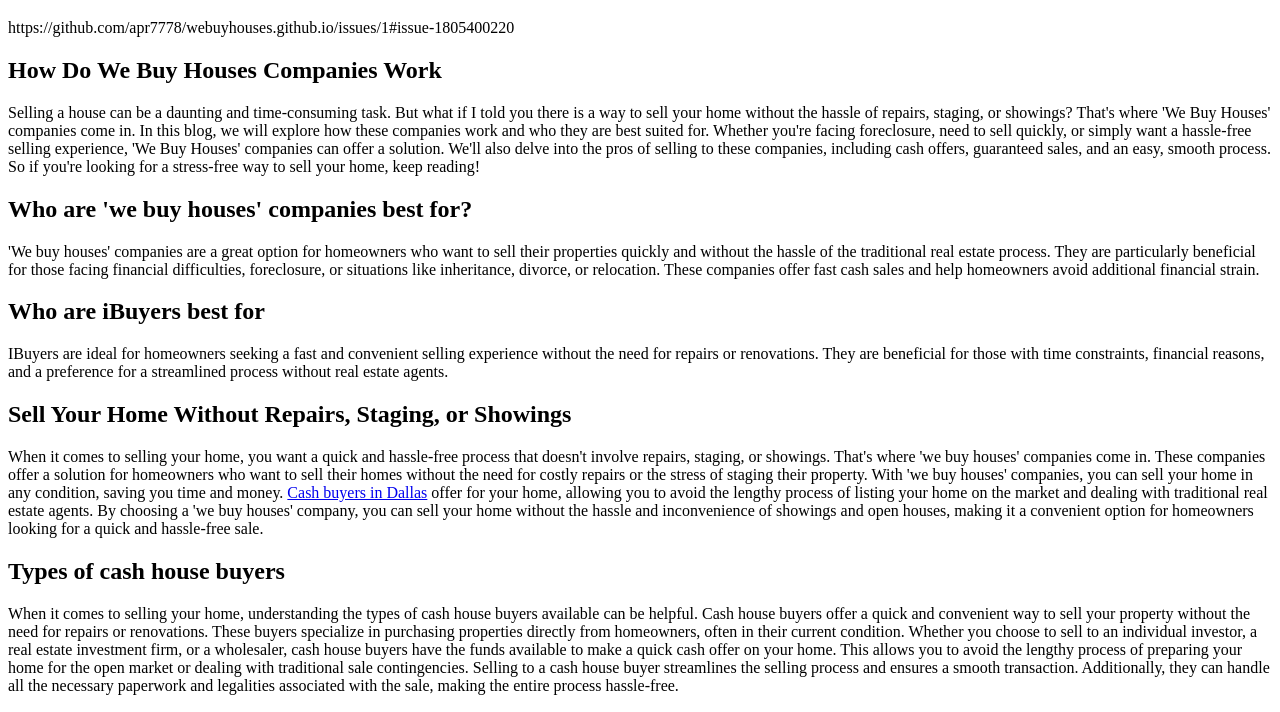
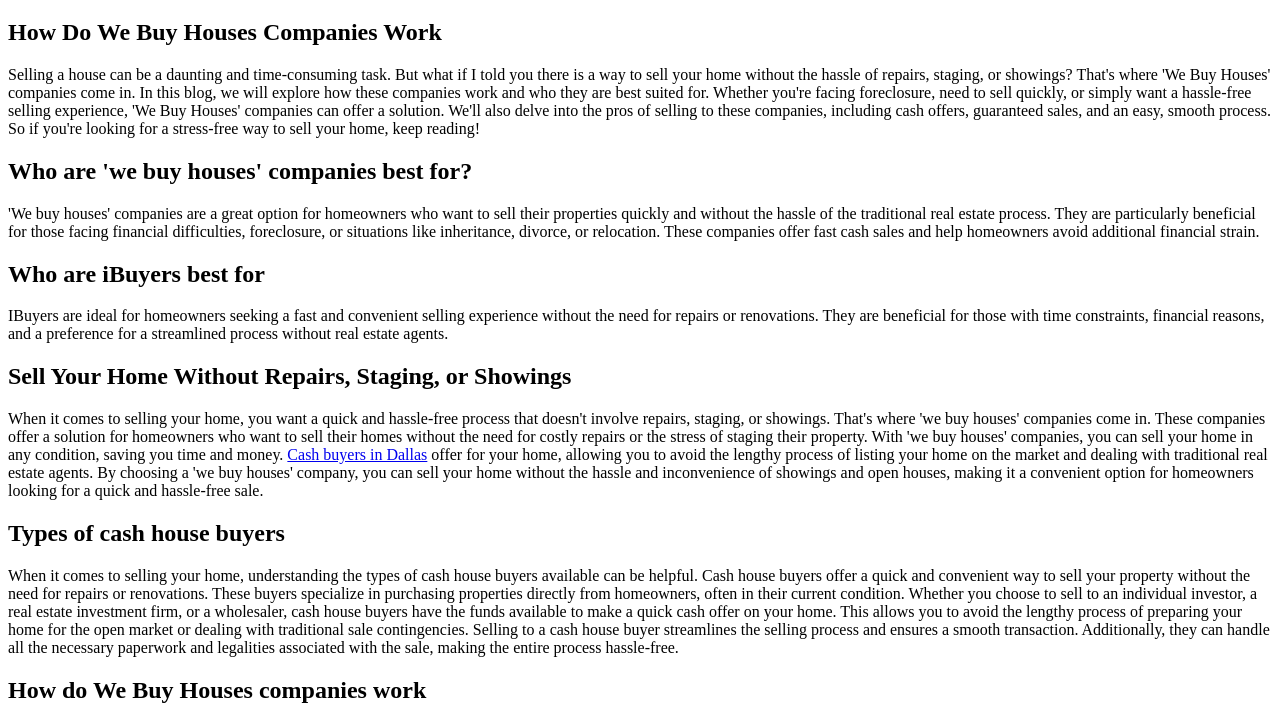
Before and after one commit to apr7778/webuyhouses.github.io, a plain HTML site: page index.html in a window 1280 px wide. Shown: the part 61-773 px from the top of the page. Drawn offline with Linux system fonts and the light colour scheme.

```diff
--- a/index.html
+++ b/index.html
@@ -10,7 +10,7 @@
   <header>
     <h1>We Buy Houses Fast</h1>
   </header>
-https://github.com/apr7778/webuyhouses.github.io/issues/1#issue-1805400220
+
   <main>
     <section>
       <h2>How Do We Buy Houses Companies Work</h2>
```
